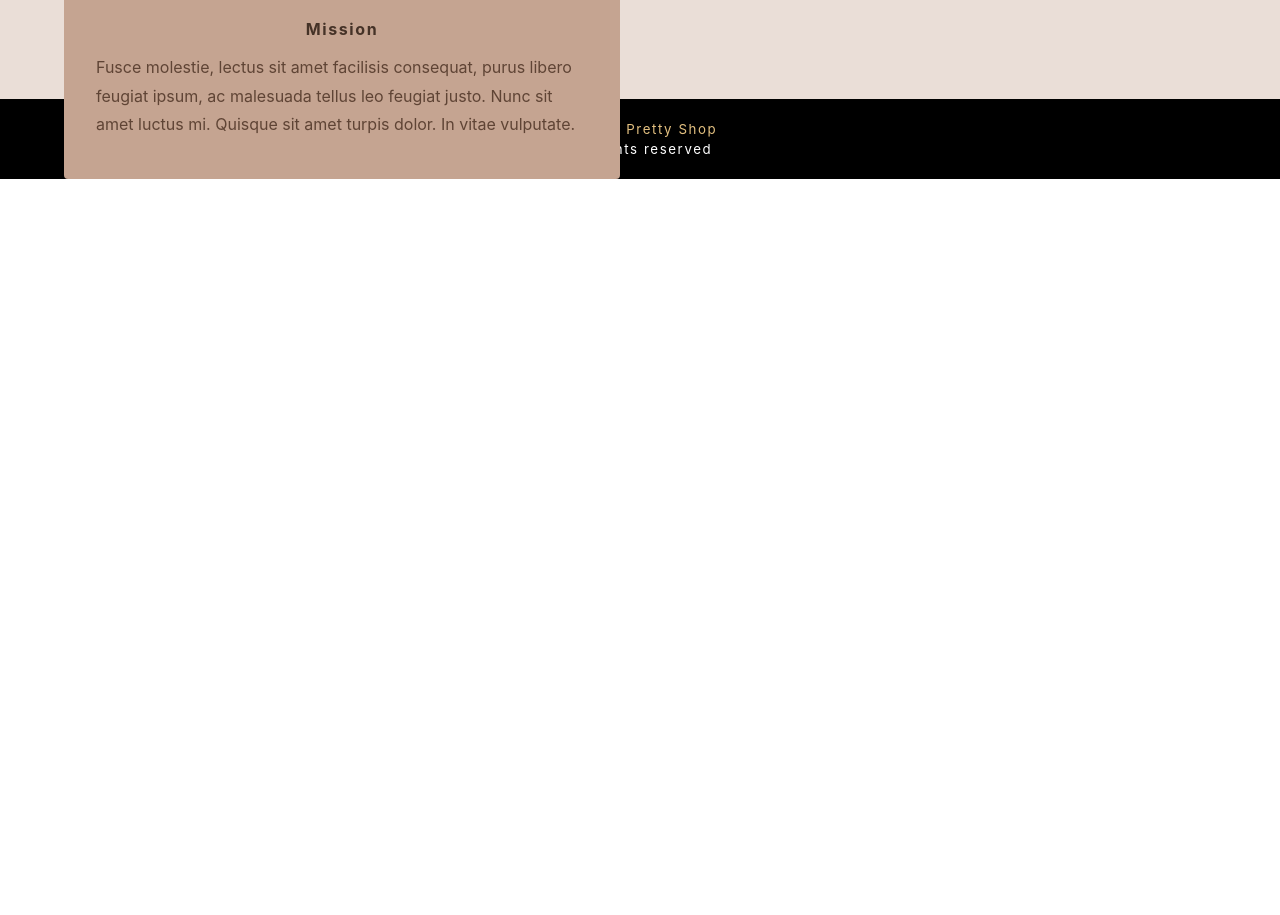
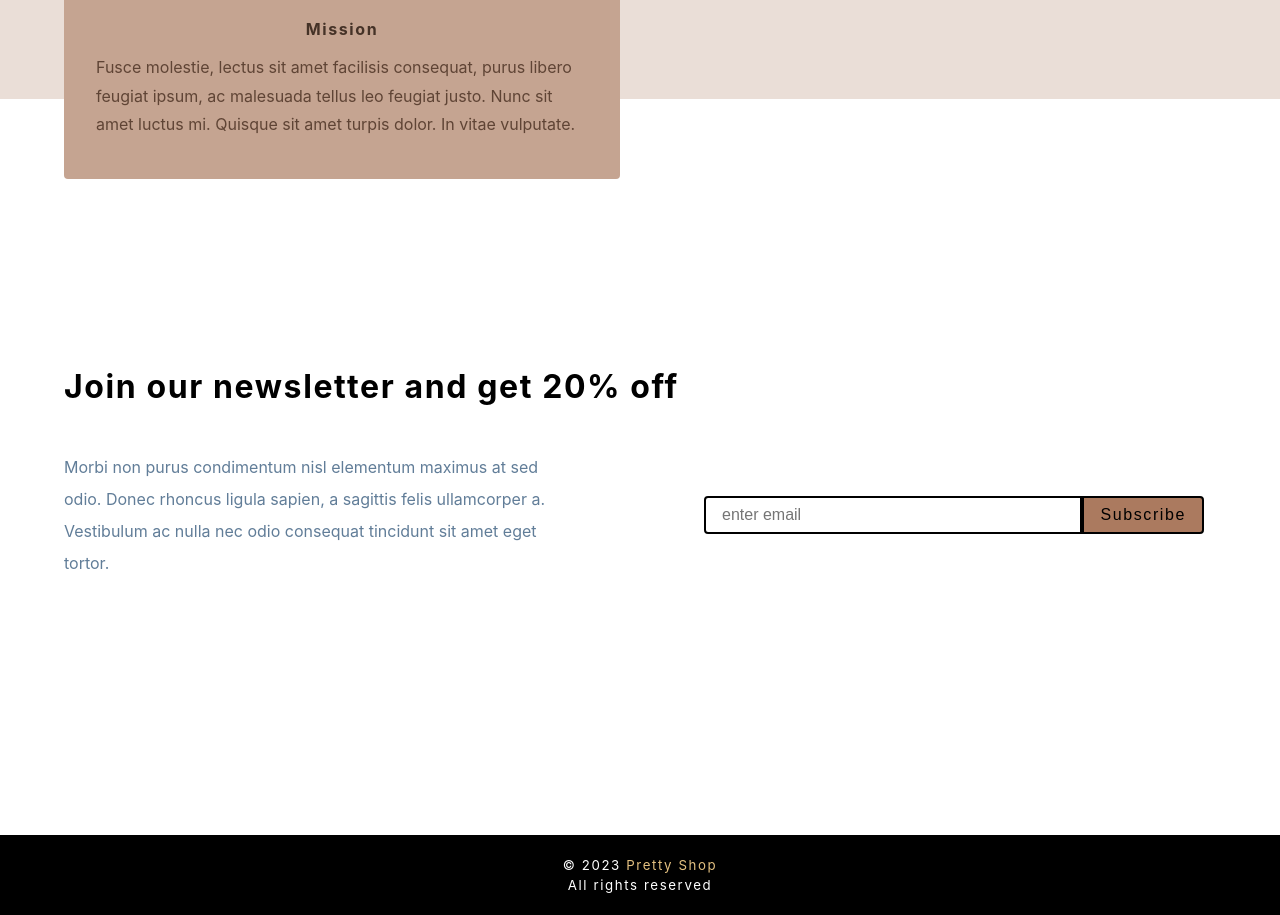
Before and after one commit to mariata06/pretty-shop, a React (Create React App) app: page / in a window 1280 px wide. Shown: the part 1529-2444 px from the top of the page. Before the commit the page ends 1708 px from the top, so only its background shows below. Built offline with nearby package versions, Linux system fonts and the light colour scheme.

Commit message:
Add Section Contact to HomePage

```diff
--- /dev/null
+++ b/src/components/Contact.js
@@ -0,0 +1,86 @@
+import React from 'react';
+import styled from 'styled-components';
+
+const Contact = () => {
+    return (
+        <Wrapper>
+            <div className='section-center'>
+                <h3>Join our newsletter and get 20% off</h3>
+                <div className='content'>
+                    <p>Morbi non purus condimentum nisl elementum maximus at sed odio. Donec rhoncus ligula sapien, a sagittis felis ullamcorper a. Vestibulum ac nulla nec odio consequat tincidunt sit amet eget tortor.</p>
+                    <form className='contact-form'>
+                        <input type="email" className='form-input' placeholder='enter email'/>
+                        <button type='submit' className='submit-btn'>subscribe</button>
+                    </form>
+                </div>
+            </div>
+        </Wrapper>
+    )
+}
+
+const Wrapper = styled.section`
+    padding: 5rem 0;
+    h3 {
+        text-transform: none;
+        text-align: left;
+    }
+    p {
+        line-height: 2;
+        max-width: 45rem;
+        text-align: left;
+        color: var(--color-grey-5);
+    }
+    .contact-form {
+        width: 90vw;
+        max-width: 500px;
+        display: grid;
+        grid-template-columns: 1fr auto;
+    }
+    @media (max-width: 767px) {
+        .contact-form {
+            width: 100%;
+            max-width: unset;
+            grid-template-columns: 2fr 1fr;
+        }
+        .form-input {
+            width: 100%;
+        }
+    }
+    @media (min-width: 1280px) {
+        padding: 15rem 0px;
+    }
+    .content {
+        @media (min-width: 1023px) {
+            display: grid;
+            grid-template-columns: 1fr 1fr;
+            -webkit-box-align: center;
+            align-items: center;
+            gap: 8rem;
+            margin-top: 2rem;
+        }
+    }
+    .submit-btn {
+        background: var(--color-medium1-brown);
+        text-transform: capitalize;
+        letter-spacing: var(--spacing);
+        cursor: pointer;
+        transition: var(--transition);
+        color: var(--color-black);
+        border-top-right-radius: var(--radius);
+        border-bottom-right-radius: var(--radius);
+    }
+    .form-input {
+        border-right: none;
+        color: var(--color-grey-2);
+        border-top-left-radius: var(--radius);
+        border-bottom-left-radius: var(--radius);
+    }
+    .form-input,
+    .submit-btn {
+        font-size: 1rem;
+        padding: 0.5rem 1rem;
+        border: 2px solid var(--color-black);
+    }
+`
+
+export default Contact;
--- a/src/components/index.js
+++ b/src/components/index.js
@@ -4,5 +4,6 @@ import Sidebar from './Sidebar';
 import PageIntro from './PageIntro';
 import HomeIntro from './HomeIntro';
 import Services from './Services';
+import Contact from './Contact';
 
-export { Navbar, Footer, Sidebar, PageIntro, HomeIntro, Services }
+export { Navbar, Footer, Sidebar, PageIntro, HomeIntro, Services, Contact }
--- a/src/index.css
+++ b/src/index.css
@@ -5,6 +5,7 @@
   --color-primary-dark: #282566;
   --color-primary-light: #a29dff;
   --color-grey-1: #102a42;
+  --color-grey-2: #324d67;
   --color-grey-5: #617d98;
   --color-grey-10: #f1f5f8;
   --color-grey-20: #ccc;
@@ -14,6 +15,7 @@
   --color-dark-brown: #453227;
   --color-dark2-brown: #5f4435;
   --color-medium-brown: #795744;
+  --color-medium1-brown:#ab7a5f;
   --color-medium2-brown: #c5a491;
   --color-light-brown: #decbc0;
   --color-lightest-beige: #eaded7;
--- a/src/pages/HomePage.js
+++ b/src/pages/HomePage.js
@@ -1,11 +1,12 @@
 import React from 'react';
-import { HomeIntro, Services } from '../components'
+import { HomeIntro, Services, Contact } from '../components'
 
 const HomePage = () => {
   return (
     <main className="content">
       <HomeIntro />
       <Services />
+      <Contact />
     </main>
   );
 }
```
